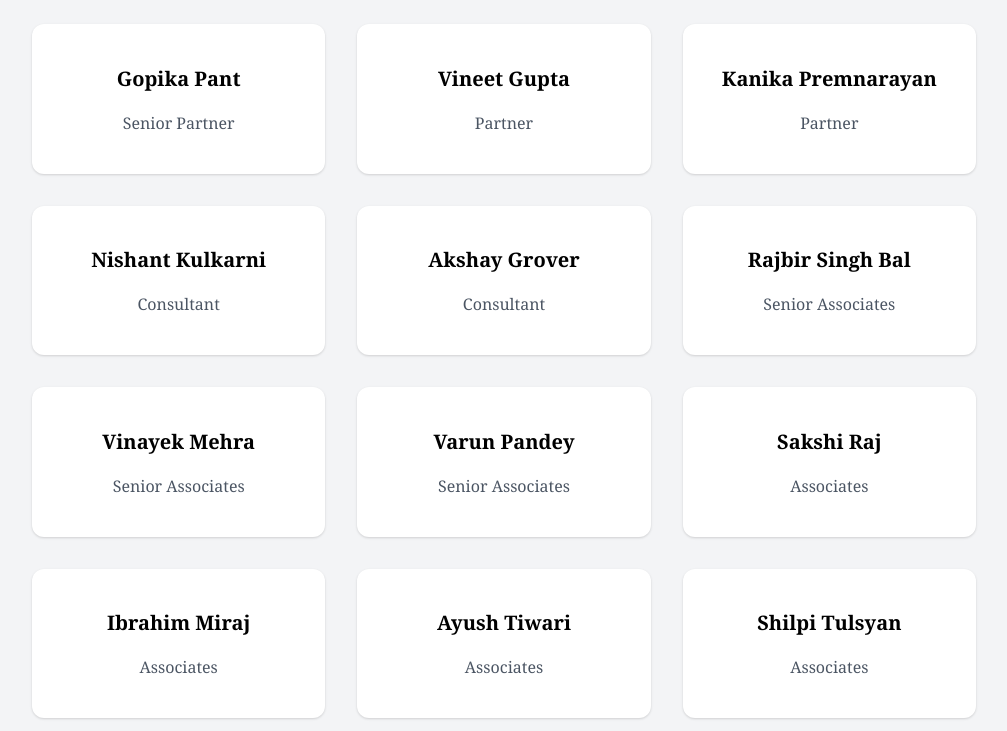
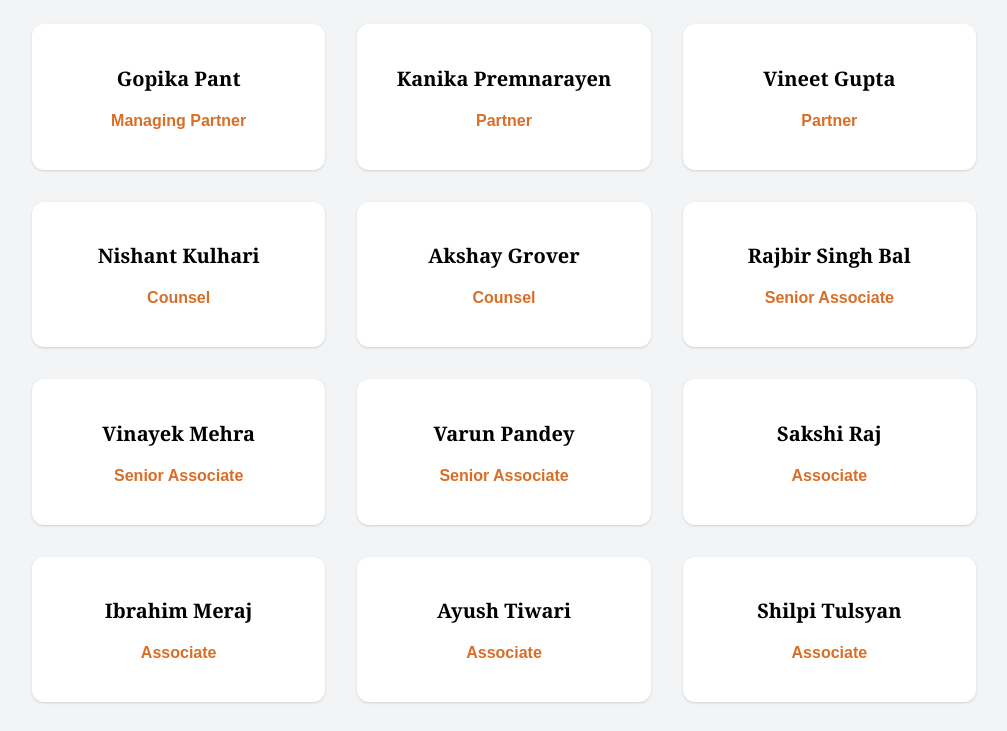
Before and after one commit to Sove007/ii, a plain HTML site: page index.html in a window 1280 px wide. Shown: the part 137-868 px from the top of the page, without its empty margins (136-1143 px from the left). Drawn offline with Linux system fonts and the light colour scheme.

Commit message:
final changes

```diff
--- a/index.html
+++ b/index.html
@@ -12,12 +12,15 @@
       flex-direction: column;
       align-items: center;
       padding: 2.5rem;
-      font-family: 'Georgia', serif;
+       /* font-family: 'Georgia', serif; */
+      font-family: Arial, sans-serif;
     }
     h1 {
       font-size: 2.25rem;
       font-weight: 700;
       margin-bottom: 2.5rem;
+        color:rgb(230, 93, 0);
+        font-family: 'Georgia', serif;
       }
       .grid {
         display: grid;
@@ -50,9 +53,13 @@
       font-size: 1.25rem;
       font-weight: 600;
       margin-bottom: 0.25rem;
+      font-family: 'Georgia', serif;
     }
     .card p {
-      color: #4b5563;
+      /* color: #4b5563; */
+        color:rgb(216, 110, 39);
+        font-weight:600;
+
     }
   </style>
 </head>
@@ -62,7 +69,12 @@
     <!-- Member Card -->
     <div class="card">
       <h2>Gopika Pant</h2>
-      <p>Senior Partner</p>
+      <p>Managing  Partner</p>
+    </div>
+
+    <div class="card">
+      <h2>Kanika Premnarayen</h2>
+      <p>Partner</p>
     </div>
 
     <!-- Member Card -->
@@ -71,52 +83,48 @@
       <p>Partner</p>
     </div>
 
-    <div class="card">
-      <h2>Kanika Premnarayan</h2>
-      <p>Partner</p>
-    </div>
 
     <!-- Member Card -->
     <div class="card">
-      <h2>Nishant Kulkarni</h2>
-      <p>Consultant</p>
+      <h2>Nishant Kulhari</h2>
+      <p>Counsel</p>
     </div>
 
     <div class="card">
       <h2>Akshay Grover</h2>
-      <p>Consultant</p>
+      <p>Counsel</p>
     </div>
     <div class="card">
       <h2>Rajbir Singh Bal</h2>
-      <p>Senior Associates</p>
+      <p>Senior Associate</p>
     </div>
     <div class="card">
       <h2>Vinayek Mehra</h2>
-      <p>Senior Associates</p>
+      <p>Senior Associate</p>
     </div>
     <div class="card">
       <h2>Varun Pandey</h2>
-      <p>Senior Associates</p>
+      <p>Senior Associate</p>
     </div>
     <div class="card">
       <h2>Sakshi Raj</h2>
-      <p>Associates</p>
+      <p>Associate</p>
     </div>
     <div class="card">
-      <h2>Ibrahim Miraj</h2>
-      <p>Associates</p>
+      <h2>Ibrahim Meraj</h2>
+      <p>Associate</p>
     </div>
     <div class="card">
       <h2>Ayush Tiwari</h2>
-      <p>Associates</p>
+      <p>Associate</p>
     </div>
     <div class="card">
       <h2>Shilpi Tulsyan</h2>
-      <p>Associates</p>
+      <p>Associate</p>
     </div>
     <div class="card">
       <h2>Aishwarya Srivastva</h2>
-      <p>Traniee</p>
+      <p>Associates</p>
     </div>
 
     <!-- Add more member cards as needed -->
```
Lines whose indentation alone changed are shown as unchanged.
